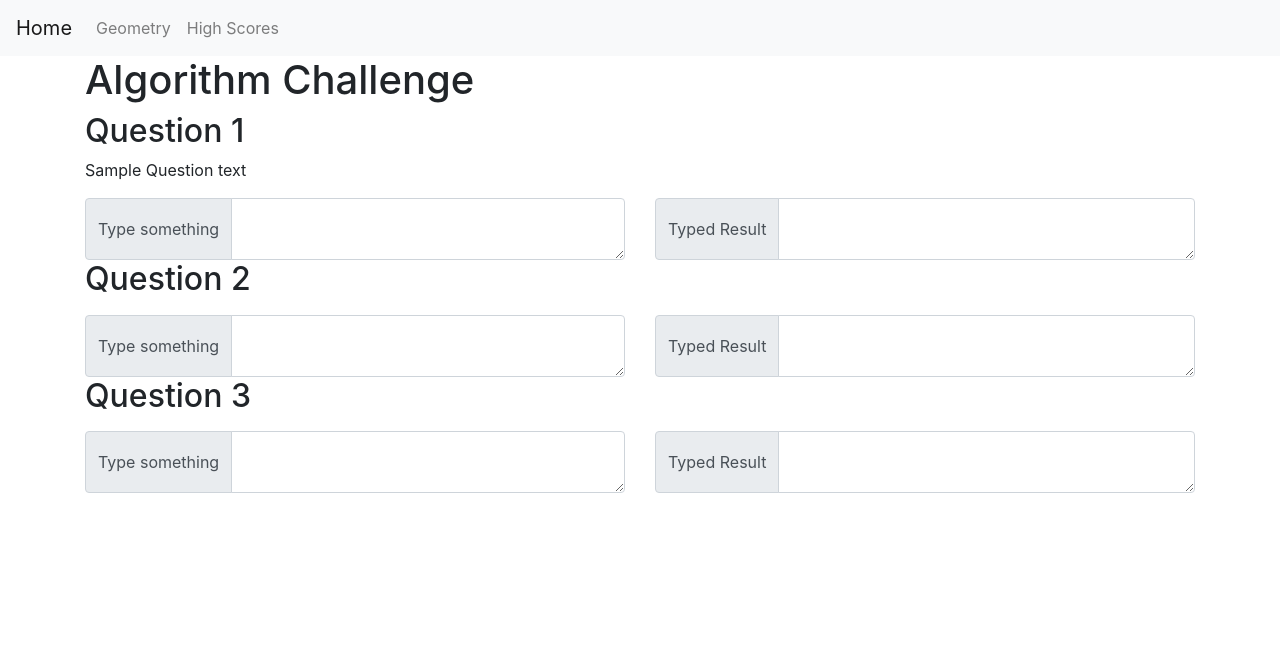
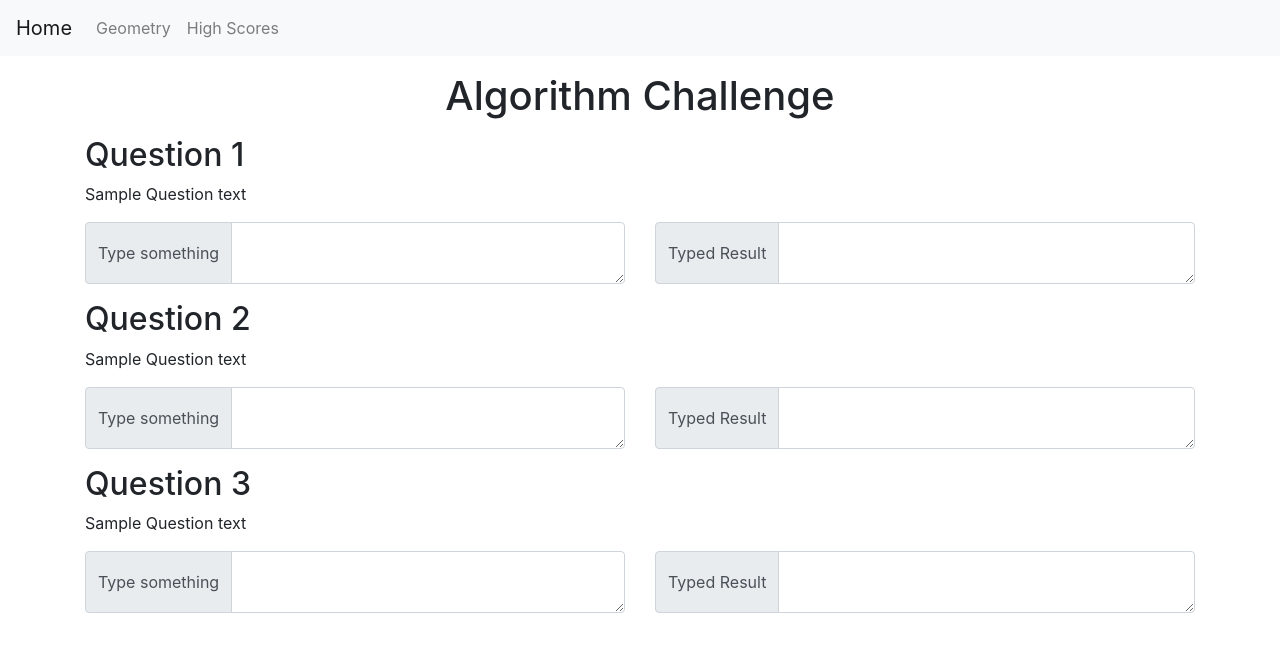
Before and after one commit to m1cha3lnava/algorithm-fun, a React (Create React App) app in the folder client/: page / in a window 1280 px wide. Shown: the top 652 px of the page. Built offline with nearby package versions, Linux system fonts and the light colour scheme; no server answers.

Commit message:
fixed the issue with short text boxes

```diff
--- a/client/src/components/Navbar/NavList.jsx
+++ b/client/src/components/Navbar/NavList.jsx
@@ -1,10 +1,10 @@
 import React from 'react';
 
-const NavList = (props) => {
+const NavList = ({ListStyle, link, text}) => {
     return (
-        <li className={props.style}>
-        <a className="nav-link" href={props.link}>
-          {props.text}
+        <li className={ListStyle}>
+        <a className="nav-link" href={link}>
+          {text}
         </a>
       </li>
     );
--- a/client/src/components/Navbar/Navbar.jsx
+++ b/client/src/components/Navbar/Navbar.jsx
@@ -20,8 +20,8 @@ const Navbar = () => {
       </button>
       <div className="collapse navbar-collapse" id="navbarNav">
         <ul className="navbar-nav">
-          <NavList style="nav-item" link="/geometry" text="Geometry" />
-          <NavList style="nav-item" link="/highscores" text="High Scores" />
+          <NavList ListStyle="nav-item" link="/geometry" text="Geometry" />
+          <NavList ListStyle="nav-item" link="/highscores" text="High Scores" />
         </ul>
       </div>
     </nav>
--- a/client/src/components/Question.jsx
+++ b/client/src/components/Question.jsx
@@ -4,7 +4,8 @@ import ResultBox from "./ResultBox";
 
 const Question = (props) => {
   return (
-    <>
+    <div className="row mt-3">
+      <div className="col-12">
           <h2>{props.title}</h2>
           <p>{props.text}</p>
           <div className="row">
@@ -15,7 +16,8 @@ const Question = (props) => {
               <ResultBox />
             </div>
           </div>
-    </>
+      </div>
+    </div>
   );
 };
 
--- a/client/src/containers/Home/Home.jsx
+++ b/client/src/containers/Home/Home.jsx
@@ -5,10 +5,12 @@ class Home extends Component {
   render() {
     return (
       <div className="container">
-        <h1>Algorithm Challenge</h1>
-        <Question title= "Question 1" text="Sample Question text"/>
-        <Question title= "Question 2"/>
-        <Question title= "Question 3"/>
+        <h1 className="text-center mt-3">Algorithm Challenge</h1>
+        <div className="card-deck-12">
+          <Question title="Question 1" text="Sample Question text" />
+          <Question title="Question 2" text="Sample Question text" />
+          <Question title="Question 3" text="Sample Question text" />
+        </div>
       </div>
     );
   }
--- a/client/src/containers/Math/Geometry.jsx
+++ b/client/src/containers/Math/Geometry.jsx
@@ -1,5 +1,5 @@
-import React, { Component } from 'react';
-import GeometryQ from '../../components/MathQ/GeometryQ';
+import React, { Component } from "react";
+import GeometryQ from "../../components/MathQ/GeometryQ";
 
 class Geometry extends Component {
   render() {
```
Lines whose indentation alone changed are shown as unchanged.
